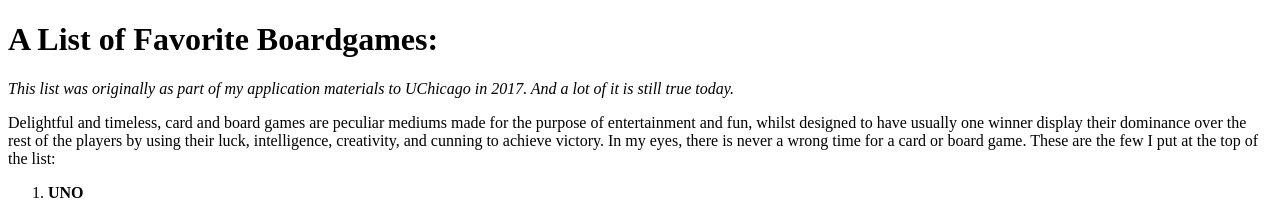
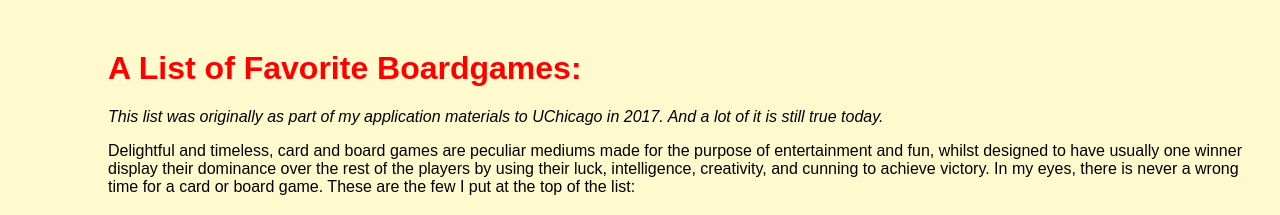
Before and after one commit to LaunchCodeAllhubs/js-assignment-4-html-me-something-ubeb24, a website: page index.html in a window 1280 px wide. Shown: the top 215 px of the page. Drawn offline with Linux system fonts and the light colour scheme.

Commit message:
Added id's to some elements and fixed footer so no copyright symbol

```diff
--- a/index.html
+++ b/index.html
@@ -2,11 +2,12 @@
 <html>
    <head>
       <title>Jess Saludades- Favorite Boardgames</title>
+      <link rel="stylesheet" href="styles.css">
    </head>
    <body>
       <!-- Write your HTML in this file! -->
     <header>
-<h1>A List of Favorite Boardgames:</h1>
+<h1 id = "mainHeading">A List of Favorite Boardgames:</h1>
 <p> <em>This list was originally as part of my application materials to UChicago in 2017. And a lot of it is still true today.</em></p>
    <p>Delightful and timeless, card and board games are peculiar mediums made for the purpose of entertainment and fun, whilst designed to have usually one winner display their dominance over the rest of the players by using their luck, intelligence, creativity, and cunning to achieve victory.  In my eyes, there is never a wrong time for a card or board game. These are the few I put at the top of the list:</p>
 </header>
@@ -115,8 +116,7 @@
    </article>
 </main>
 <footer>
-   <br></br>
-   <p><em>Note to reader: These were my precious thoughts when I was in high school. When asked to make a list of my favorite things, I picked to do something as mundane and pointless as boardgames for such an important essay. This is because at my core, I belive that it is the mundane that keeps life moving. It is the pointless thing of joy that brings meaning to us as without it we are as good as dust. I invite you to make a list of your favorite things as well and keep childlike wonder in mind as you go about your life. </em></p>
+   <p id= "testP" class="funParagraph"><em>Note to reader: These were my precious thoughts when I was in high school. When asked to make a list of my favorite things, I picked to do something as mundane and pointless as boardgames for such an important essay. This is because at my core, I belive that it is the mundane that keeps life moving. It is the pointless thing of joy that brings meaning to us as without it we are as good as dust. I invite you to make a list of your favorite things as well and keep childlike wonder in mind as you go about your life. </em></p>
    <p> &gt;&gt; 2023 Jess Saludades &lt&lt</p>
    <!--Yeah I actually don't know about this copyright thing bc these pics aren't mine.-->
 </footer>
```
